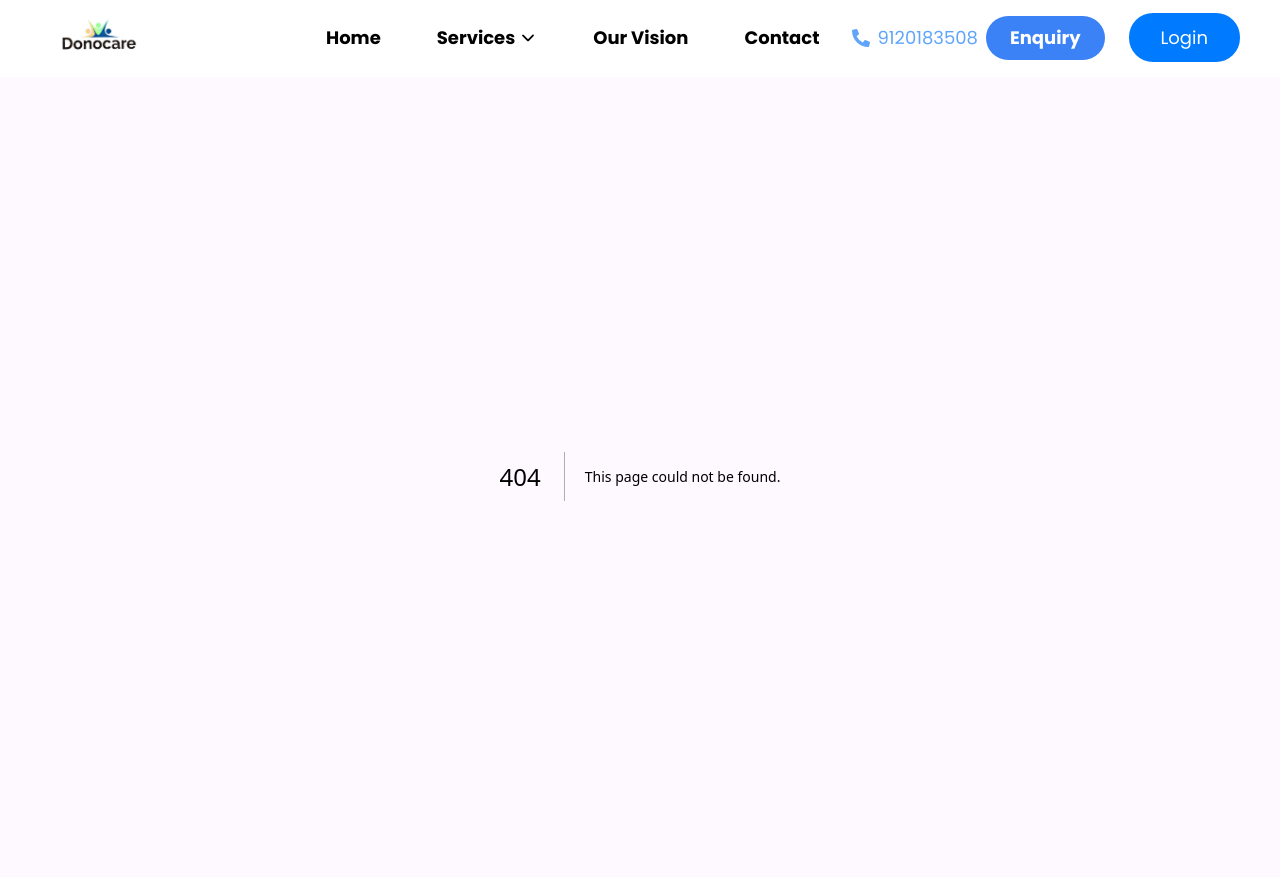
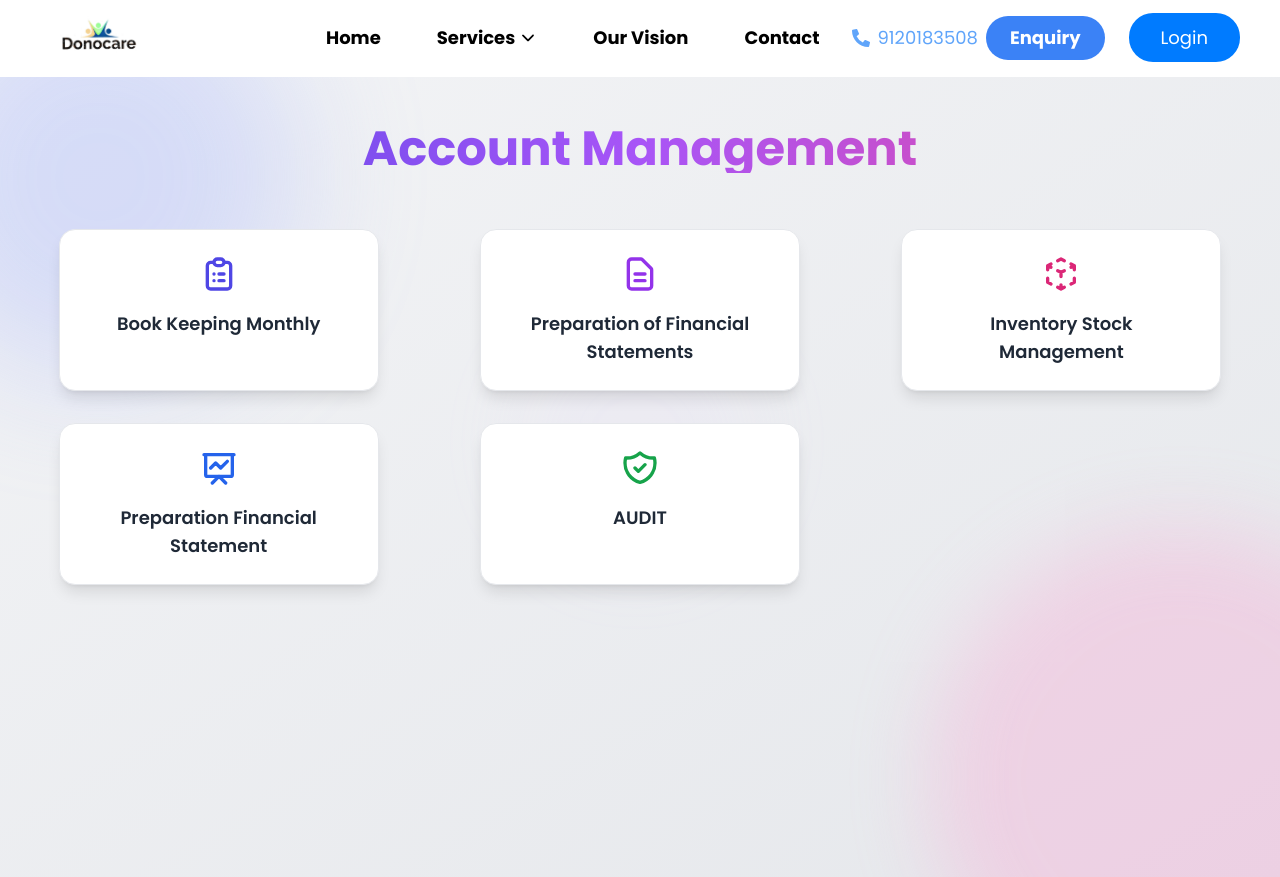
Before and after one commit to Donocare/DonocareNextJs, a Next.js app: page /account-management in a window 1280 px wide. Before the commit this address had no page. Built offline with nearby package versions, Linux system fonts and the light colour scheme.

Commit message:
financial-consulting page updated

```diff
--- /dev/null
+++ b/app/account-management/page.jsx
@@ -0,0 +1,90 @@
+"use client";
+import { useState } from "react";
+import {
+  DocumentTextIcon,
+  ClipboardListIcon,
+  CubeTransparentIcon,
+  PresentationChartLineIcon,
+  ShieldCheckIcon,
+} from "@heroicons/react/outline";
+
+const services = [
+  {
+    title: "Book Keeping Monthly",
+    icon: <ClipboardListIcon className="h-10 w-10 text-indigo-600" />,
+  },
+  {
+    title: "Preparation of Financial Statements",
+    icon: <DocumentTextIcon className="h-10 w-10 text-purple-600" />,
+  },
+  {
+    title: "Inventory Stock Management",
+    icon: <CubeTransparentIcon className="h-10 w-10 text-pink-600" />,
+  },
+  {
+    title: "Preparation Financial Statement",
+    icon: <PresentationChartLineIcon className="h-10 w-10 text-blue-600" />,
+  },
+  {
+    title: "AUDIT",
+    icon: <ShieldCheckIcon className="h-10 w-10 text-green-600" />,
+  },
+];
+
+export default function AccountManagement() {
+  const [isModalOpen, setIsModalOpen] = useState(false);
+  const [selectedService, setSelectedService] = useState("");
+
+  const openModal = (title) => {
+    setSelectedService(title);
+    setIsModalOpen(true);
+  };
+
+  return (
+    <div className="relative min-h-screen bg-gradient-to-br from-gray-100 to-gray-200 px-6 py-12 overflow-hidden">
+      {/* 🔮 Background illusion blobs */}
+      <div className="absolute top-[-100px] left-[-100px] w-[400px] h-[400px] bg-indigo-300 rounded-full filter blur-3xl opacity-20 z-0 animate-pulse" />
+      <div className="absolute bottom-[-150px] right-[-150px] w-[500px] h-[500px] bg-pink-300 rounded-full filter blur-2xl opacity-20 z-0 animate-pulse" />
+      <div className="absolute top-[30%] left-[40%] w-[250px] h-[250px] bg-purple-200 rounded-full filter blur-2xl opacity-10 z-0" />
+
+      {/* 🔠 Heading */}
+      <h1 className="relative z-10 text-5xl font-extrabold text-center text-transparent bg-clip-text bg-gradient-to-r from-indigo-600 via-purple-500 to-pink-500 animate-fade-in-down mb-14">
+        Account Management
+      </h1>
+
+      {/* 🃏 Cards */}
+      <div className="relative z-10 grid gap-8 sm:grid-cols-2 md:grid-cols-3 justify-items-center">
+        {services.map((service, index) => (
+          <div
+            key={index}
+            onClick={() => openModal(service.title)}
+            className="cursor-pointer bg-white shadow-lg hover:shadow-2xl transform hover:-translate-y-2 hover:scale-105 transition-all duration-300 p-6 rounded-2xl w-full max-w-xs border border-gray-200 hover:border-indigo-300"
+          >
+            <div className="flex flex-col items-center space-y-4">
+              {service.icon}
+              <h2 className="text-center text-lg font-semibold text-gray-800">
+                {service.title}
+              </h2>
+            </div>
+          </div>
+        ))}
+      </div>
+
+      {/* 💬 Modal */}
+      {isModalOpen && (
+        <div className="fixed inset-0 flex items-center justify-center bg-black bg-opacity-50 z-50">
+          <div className="bg-white p-8 rounded-xl shadow-2xl w-80 text-center animate-fade-in-up">
+            <h3 className="text-xl font-bold mb-2 text-gray-800">{selectedService}</h3>
+            <p className="text-gray-600">🚧 Coming Soon</p>
+            <button
+              onClick={() => setIsModalOpen(false)}
+              className="mt-5 px-4 py-2 bg-indigo-600 text-white rounded hover:bg-indigo-700 transition"
+            >
+              Close
+            </button>
+          </div>
+        </div>
+      )}
+    </div>
+  );
+}
--- a/app/financialConsulting/page.jsx
+++ b/app/financialConsulting/page.jsx
@@ -1,42 +1,51 @@
-import Link from "next/link";
+"use client";
+import { useState } from "react";
 
 const services = [
   {
     name: "GST Registration & Filing",
     href: "/gst-registration",
     gradient: "from-fuchsia-500 to-purple-600",
+    isActive: true,
   },
   {
     name: "ITR Return",
     href: "/itr-return",
     gradient: "from-green-400 to-emerald-600",
+    isActive: false,
   },
   {
     name: "TDS Return",
     href: "/tds-return",
     gradient: "from-yellow-400 to-orange-500",
+    isActive: false,
   },
   {
     name: "Account Management",
     href: "/account-management",
     gradient: "from-sky-500 to-blue-600",
+    isActive: true,
   },
   {
     name: "Other Services",
     href: "/other-services",
     gradient: "from-rose-500 to-red-600",
+    isActive: true, // ❌ Not created yet
   },
   {
     name: "Talk with Experts",
     href: "/talk-to-experts",
     gradient: "from-cyan-500 to-indigo-500",
+    isActive: false,
   },
 ];
 
 export default function FinancialConsulting() {
+  const [showModal, setShowModal] = useState(false);
+
   return (
     <div className="min-h-screen bg-gradient-to-tr from-indigo-200 via-pink-200 to-yellow-100 py-16 px-6">
-      <h1 className="text-5xl font-extrabold text-center text-purple-800 mb-14 drop-shadow-lg">
+      <h1 className="text-5xl font-extrabold text-center text-purple-800 mb-14 drop-shadow-lg animate-bounce">
         💼 Financial Consulting Services
       </h1>
 
@@ -47,20 +56,72 @@ export default function FinancialConsulting() {
             className={`bg-gradient-to-br ${service.gradient} text-white p-6 rounded-3xl shadow-2xl backdrop-blur-sm bg-opacity-90 hover:scale-105 transition duration-300 flex flex-col justify-between`}
           >
             <div>
-              <h2 className="text-2xl font-bold mb-3 drop-shadow-md">{service.name}</h2>
-              <p className="text-sm opacity-90">Click below to explore this service.</p>
+              <h2 className="text-2xl font-bold mb-3 drop-shadow-md">
+                {service.name}
+              </h2>
+              <p className="text-sm opacity-90">
+                Click below to explore this service.
+              </p>
             </div>
 
             <div className="mt-6">
-              <Link href={service.href}>
-                <button className="w-full bg-white text-black font-semibold py-2 px-4 rounded-xl shadow hover:bg-yellow-100 hover:text-purple-700 transition duration-300">
-                  🚀 Explore Service
+              {service.isActive ? (
+                <a href={service.href}>
+                  <button className="w-full bg-white text-black font-semibold py-2 px-4 rounded-xl shadow hover:bg-yellow-100 hover:text-purple-700 transition duration-300">
+                    🚀 Explore Service
+                  </button>
+                </a>
+              ) : (
+                <button
+                  onClick={() => setShowModal(true)}
+                  className="w-full bg-white text-black font-semibold py-2 px-4 rounded-xl shadow hover:bg-yellow-100 hover:text-purple-700 transition duration-300"
+                >
+                  🚧 Coming Soon
                 </button>
-              </Link>
+              )}
             </div>
           </div>
         ))}
       </div>
+
+      {/* MODAL */}
+      {showModal && (
+        <div className="fixed inset-0 bg-black bg-opacity-40 backdrop-blur-sm flex items-center justify-center z-50">
+          <div className="bg-white p-8 rounded-2xl shadow-2xl max-w-sm w-full text-center animate-fade-in-down">
+            <div className="text-5xl mb-4 text-yellow-500">🚧</div>
+            <h2 className="text-xl font-semibold text-gray-800 mb-2">
+              This page is under construction!
+            </h2>
+            <p className="text-sm text-gray-600 mb-6">
+              We’re working hard to bring this service online soon.
+            </p>
+            <button
+              onClick={() => setShowModal(false)}
+              className="bg-purple-600 hover:bg-purple-700 text-white px-5 py-2 rounded-xl transition"
+            >
+              Close
+            </button>
+          </div>
+        </div>
+      )}
+
+      {/* Modal animation style */}
+      <style jsx>{`
+        .animate-fade-in-down {
+          animation: fadeInDown 0.4s ease-out forwards;
+        }
+
+        @keyframes fadeInDown {
+          0% {
+            opacity: 0;
+            transform: translateY(-20px);
+          }
+          100% {
+            opacity: 1;
+            transform: translateY(0);
+          }
+        }
+      `}</style>
     </div>
   );
 }
--- a/app/globals.css
+++ b/app/globals.css
@@ -116,3 +116,35 @@
     background-position: 200% center;
   }
 }
+
+@layer utilities {
+  .animate-fade-in-down {
+    animation: fadeInDown 0.5s ease-out both;
+  }
+
+  .animate-fade-in-up {
+    animation: fadeInUp 0.3s ease-out both;
+  }
+
+  @keyframes fadeInDown {
+    from {
+      opacity: 0;
+      transform: translateY(-20px);
+    }
+    to {
+      opacity: 1;
+      transform: translateY(0);
+    }
+  }
+
+  @keyframes fadeInUp {
+    from {
+      opacity: 0;
+      transform: translateY(20px);
+    }
+    to {
+      opacity: 1;
+      transform: translateY(0);
+    }
+  }
+}
--- /dev/null
+++ b/app/other-services/page.jsx
@@ -0,0 +1,89 @@
+"use client";
+import { useState } from "react";
+import {
+  IdentificationIcon,
+  PencilAltIcon,
+  OfficeBuildingIcon,
+  DocumentReportIcon,
+  BriefcaseIcon,
+} from "@heroicons/react/outline";
+
+const services = [
+  {
+    title: "PAN CARD",
+    icon: <IdentificationIcon className="h-10 w-10 text-indigo-600" />,
+  },
+  {
+    title: "DIGITAL SIGNATURE",
+    icon: <PencilAltIcon className="h-10 w-10 text-purple-600" />,
+  },
+  {
+    title: "PF, ESI, P.TAX",
+    icon: <OfficeBuildingIcon className="h-10 w-10 text-pink-600" />,
+  },
+  {
+    title: "TRADE/FOOD LICENCE",
+    icon: <BriefcaseIcon className="h-10 w-10 text-blue-600" />,
+  },
+  {
+    title: "MSME PROJECT REPORT",
+    icon: <DocumentReportIcon className="h-10 w-10 text-green-600" />,
+  },
+];
+
+export default function OtherServices() {
+  const [isModalOpen, setIsModalOpen] = useState(false);
+  const [selectedService, setSelectedService] = useState("");
+
+  const openModal = (title) => {
+    setSelectedService(title);
+    setIsModalOpen(true);
+  };
+
+  return (
+    <div className="relative min-h-screen bg-gradient-to-br from-gray-100 to-gray-200 px-6 py-12 overflow-hidden">
+      {/* Background Blobs */}
+      <div className="absolute top-[-100px] left-[-100px] w-[400px] h-[400px] bg-indigo-300 rounded-full filter blur-3xl opacity-20 z-0 animate-float" />
+      <div className="absolute bottom-[-150px] right-[-150px] w-[500px] h-[500px] bg-pink-300 rounded-full filter blur-2xl opacity-20 z-0 animate-float" />
+
+      {/* Heading */}
+      <h1 className="relative z-10 text-5xl font-extrabold text-center text-transparent bg-clip-text bg-gradient-to-r from-indigo-600 via-purple-500 to-pink-500 animate-fade-in-down mb-14">
+        Other Services
+      </h1>
+
+      {/* Cards */}
+      <div className="relative z-10 grid gap-8 sm:grid-cols-2 md:grid-cols-3 justify-items-center">
+        {services.map((service, index) => (
+          <div
+            key={index}
+            onClick={() => openModal(service.title)}
+            className="cursor-pointer bg-white shadow-lg hover:shadow-2xl transform hover:-translate-y-2 hover:scale-105 transition-all duration-300 p-6 rounded-2xl w-full max-w-xs border border-gray-200 hover:border-indigo-300"
+          >
+            <div className="flex flex-col items-center space-y-4">
+              {service.icon}
+              <h2 className="text-center text-lg font-semibold text-gray-800">
+                {service.title}
+              </h2>
+            </div>
+          </div>
+        ))}
+      </div>
+
+      {/* Modal */}
+      {isModalOpen && (
+        <div className="fixed inset-0 flex items-center justify-center bg-black bg-opacity-50 z-50">
+          <div className="bg-white p-8 rounded-xl shadow-2xl w-80 text-center animate-fade-in-up">
+            <h3 className="text-xl font-bold mb-2 text-gray-800">{selectedService}</h3>
+            <p className="text-gray-600">🚧 We are creating something good!</p>
+            <button
+              onClick={() => setIsModalOpen(false)}
+              className="mt-5 px-4 py-2 bg-indigo-600 text-white rounded hover:bg-indigo-700 transition"
+            >
+              Close
+            </button>
+          </div>
+        </div>
+      )}
+    </div>
+  );
+}
--- a/package.json
+++ b/package.json
@@ -12,6 +12,7 @@
   "dependencies": {
     "@emotion/react": "^11.13.3",
     "@emotion/styled": "^11.13.0",
+    "@heroicons/react": "^1.0.6",
     "@mui/icons-material": "^6.0.2",
     "@mui/material": "^6.0.2",
     "@mui/styled-engine-sc": "^6.0.2",
@@ -22,7 +23,7 @@
     "next": "^13.5.5",
     "react": "^18",
     "react-dom": "^18",
-    "react-icons": "^4.11.0",
+    "react-icons": "^4.12.0",
     "react-intersection-observer": "^9.5.2",
     "react-slick": "^0.30.2",
     "react-toastify": "^10.0.5",
```
Also changed, not shown: 1 other file (tests, documents, lock files or other folders).
